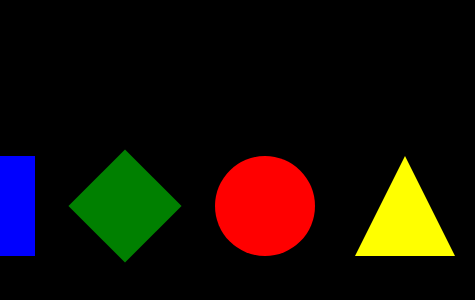
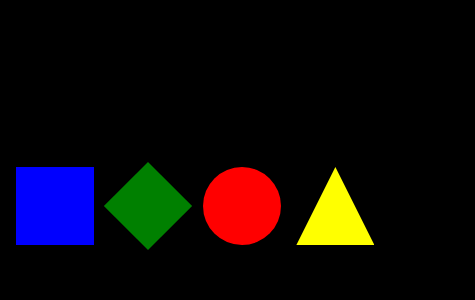
Before and after one commit to AlexRoman777/Kahoot, a plain HTML site: page docs/index.html in a window 390 px wide. Shown: the part 216-516 px from the top of the page, 475 px wide, since content can reach past the window. Drawn offline with Linux system fonts and the light colour scheme.

Commit message:
scale vw

```diff
--- a/docs/styles.css
+++ b/docs/styles.css
@@ -18,10 +18,10 @@ body {
 }
 
 .smallShape {
-    width: 100px;
-    height: 100px;
+  width: 10vw;
+  height: 10vw;
   cursor: pointer;
-    margin: 20px;
+  margin: 2vw;
 }
 
 .bigShape {
@@ -29,6 +29,17 @@ body {
   height: 40vw;
   cursor: pointer;
   margin: 4vw;
+}
+
+@media screen and (max-width: 600px) {
+  .bigShape {
+    width: 70vw;
+    height: 70vw;
+  }
+  .smallShape {
+    width: 20vw;
+    height: 20vw;
+  }
 }
 
 .rhombus {
```
Lines whose indentation alone changed are shown as unchanged.
